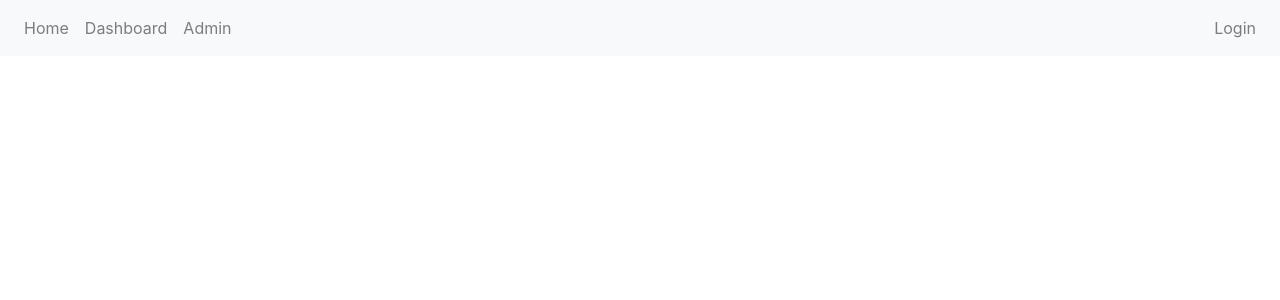
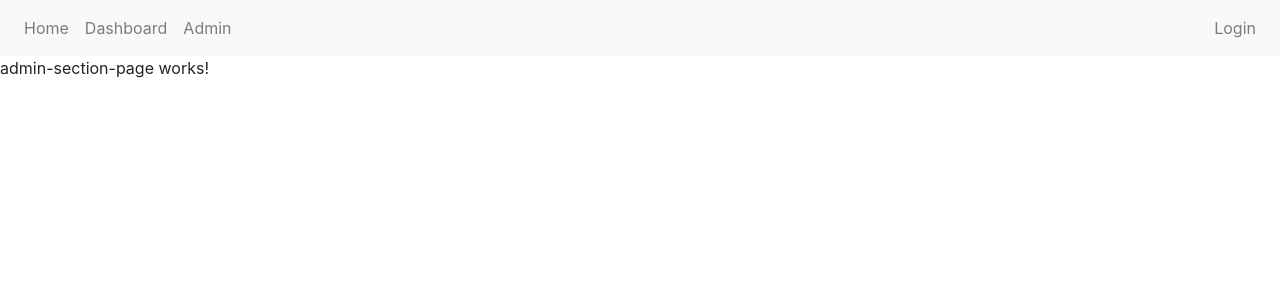
Before and after one commit to alexdspb/angular-project-tracker, an Angular app: page /admin/1 in a window 1280 px wide. Before the commit this address led to /. Shown: the top 300 px of the page. Built offline with nearby package versions, Linux system fonts and the light colour scheme.

Commit message:
Added AdminSectionPageComponent, links and route

```diff
--- a/src/app/app-routing.module.ts
+++ b/src/app/app-routing.module.ts
@@ -6,6 +6,7 @@ import { ProjectPageComponent } from './components/project/project-page/project-
 import {TaskPageComponent} from './components/task/task-page/task-page.component';
 import {UserPageComponent} from './modules/user/user-page/user-page.component';
 import {AdminIndexPageComponent} from '@components/admin/admin-index-page/admin-index-page.component';
+import {AdminSectionPageComponent} from '@components/admin/admin-section-page/admin-section-page.component';
 
 const routes: Routes = [
   {path: '', redirectTo: 'home', pathMatch: 'full'},
@@ -15,6 +16,7 @@ const routes: Routes = [
   {path: 'tasks/:id', component: TaskPageComponent},
   {path: 'users/:id', component: UserPageComponent},
   {path: 'admin', component: AdminIndexPageComponent},
+  {path: 'admin/:section', component: AdminSectionPageComponent},
 ];
 
 @NgModule({
--- a/src/app/app.module.ts
+++ b/src/app/app.module.ts
@@ -26,6 +26,7 @@ import { TaskPageComponent } from './components/task/task-page/task-page.compone
 import { TaskModalComponent } from './components/task/task-modal/task-modal.component';
 import {SkillModalComponent} from './modules/user/skill-modal/skill-modal.component';
 import { AdminIndexPageComponent } from './components/admin/admin-index-page/admin-index-page.component';
+import { AdminSectionPageComponent } from './components/admin/admin-section-page/admin-section-page.component';
 
 @NgModule({
     declarations: [
@@ -45,6 +46,7 @@ import { AdminIndexPageComponent } from './components/admin/admin-index-page/adm
         TaskPageComponent,
         TaskModalComponent,
         AdminIndexPageComponent,
+        AdminSectionPageComponent,
     ],
     imports: [
         BrowserModule,
--- a/src/app/components/admin/admin-index-page/admin-index-page.component.html
+++ b/src/app/components/admin/admin-index-page/admin-index-page.component.html
@@ -1,11 +1,11 @@
 <div id="admin-index-wrapper">
-    <div class="admin-section">
+    <div class="admin-section" (click)="followSection('employees')">
         <div class="section-icon">
             <fa-icon [icon]="faUsers"></fa-icon>
         </div>
         <div class="section-title">Employees</div>
     </div>
-    <div class="admin-section">
+    <div class="admin-section" (click)="followSection('projects')">
         <div class="section-icon">
             <fa-icon [icon]="faProjectDiagram"></fa-icon>
         </div>
--- a/src/app/components/admin/admin-index-page/admin-index-page.component.less
+++ b/src/app/components/admin/admin-index-page/admin-index-page.component.less
@@ -7,6 +7,7 @@
 .admin-section {
   text-align: center;
   margin: 2em;
+  cursor: pointer;
 
   .section-icon {
     font-size: 6rem;
--- a/src/app/components/admin/admin-index-page/admin-index-page.component.ts
+++ b/src/app/components/admin/admin-index-page/admin-index-page.component.ts
@@ -1,4 +1,5 @@
 import {Component, OnInit} from '@angular/core';
+import {Router} from '@angular/router';
 
 // Font Awesome
 import {faUsers, faProjectDiagram} from '@fortawesome/free-solid-svg-icons';
@@ -14,10 +15,16 @@ export class AdminIndexPageComponent implements OnInit {
     faUsers = faUsers;
     faProjectDiagram = faProjectDiagram;
 
-    constructor() {
+    constructor(
+        private router: Router,
+    ) {
     }
 
     ngOnInit() {
     }
 
+    followSection(section: string) {
+        this.router.navigate([`/admin/${section}`]);
+    }
+
 }
--- /dev/null
+++ b/src/app/components/admin/admin-section-page/admin-section-page.component.html
@@ -0,0 +1,3 @@
+<p>
+    admin-section-page works!
+</p>
--- /dev/null
+++ b/src/app/components/admin/admin-section-page/admin-section-page.component.ts
@@ -0,0 +1,21 @@
+import {Component, OnInit} from '@angular/core';
+import {ActivatedRoute} from '@angular/router';
+
+@Component({
+    selector: 'app-admin-section-page',
+    templateUrl: './admin-section-page.component.html',
+    styleUrls: ['./admin-section-page.component.less']
+})
+export class AdminSectionPageComponent implements OnInit {
+
+    constructor(
+        private route: ActivatedRoute,
+    ) {
+    }
+
+    ngOnInit() {
+        const sectionName = this.route.snapshot.paramMap.get('section');
+        console.log(sectionName);
+    }
+
+}
```
Also changed, not shown: src/app/components/admin/admin-section-page/admin-section-page.component.less (added), 1 other file (tests, documents, lock files or other folders).
